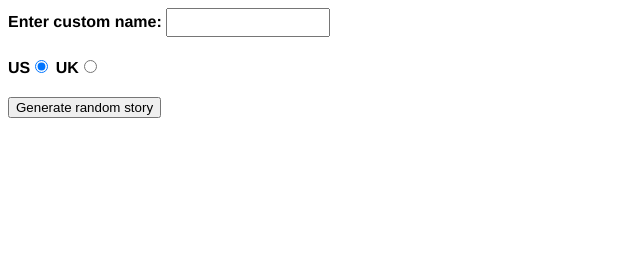
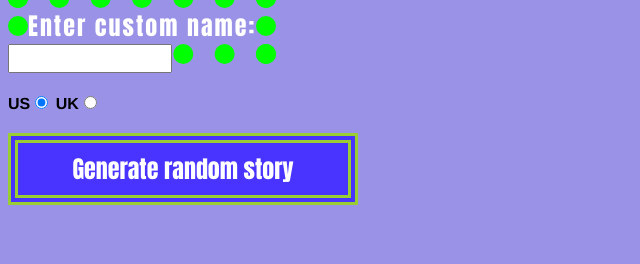
Before and after one commit to JalenMcC/IntroJavascriptCamp, a plain HTML site: page index.html in a window 1280 px wide. Shown: the whole page, without its empty margins (0-640 px from the left). Drawn offline with Linux system fonts and the light colour scheme.

Commit message:
Experimenting with CSS style of website

```diff
--- a/index.html
+++ b/index.html
@@ -8,6 +8,10 @@
     <title>Silly story generator</title>
 
     <style>
+
+    html {
+        background-color: rgb(154, 146, 230);
+    }
 
     body {
       font-family: helvetica, sans-serif;
@@ -28,18 +32,37 @@
     }
 
     p {
-      background: #FFC125;
+      background: #00ccff;
       color: #5E2612;
       padding: 10px;
       visibility: hidden;
     }
+
+    #generate {
+        background: #4834fe;
+        width: 350px;
+        padding: 8px;
+        font-family:Impact, Haettenschweiler, 'Arial Narrow Bold', sans-serif;
+        font-size:x-large;
+        border: 10px double yellowgreen;
+        color: white;
+    }
+
+    #input {
+        font-family:Impact, Haettenschweiler, 'Arial Narrow Bold', sans-serif;
+        font-size: x-large;
+        color: white;
+        letter-spacing: 2px;
+        border: 20px dotted lime;
+    }
+
 
     </style>
   </head>
 
   <body>
     <div>
-      <label for="customname">Enter custom name:</label>
+      <label id="input" for="customname">Enter custom name:</label>
       <input id="customname" type="text" placeholder="">
     </div>
     <div>
@@ -47,12 +70,13 @@
       <label for="uk">UK</label><input id="uk" type="radio" name="ukus" value="uk">
     </div>
     <div>
-      <button class="randomize">Generate random story</button>
+      <button class="randomize" id="generate">Generate random story</button>
     </div>
     <!-- Thanks a lot to Willy Aguirre for his help with the code for this assessment -->
     <p class="story"></p>
 
-
+    <!--<img src="images/RobotSketch.JPG"\>-->
+    <a class="try"></a>
     <script src="main.js"></script>
   </body>
 </html>
```
Also changed, not shown: main.js (+0 -11 lines).
